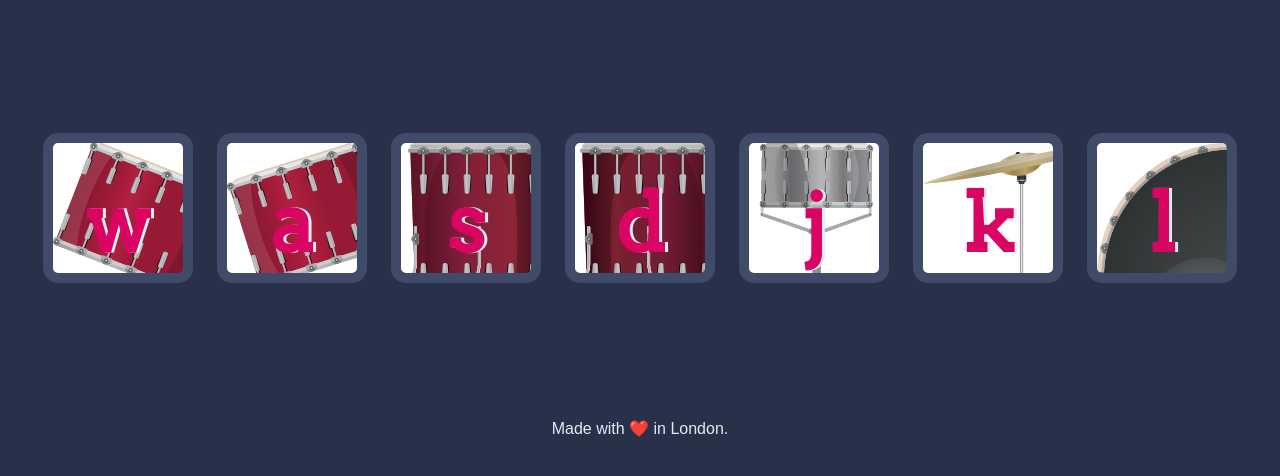
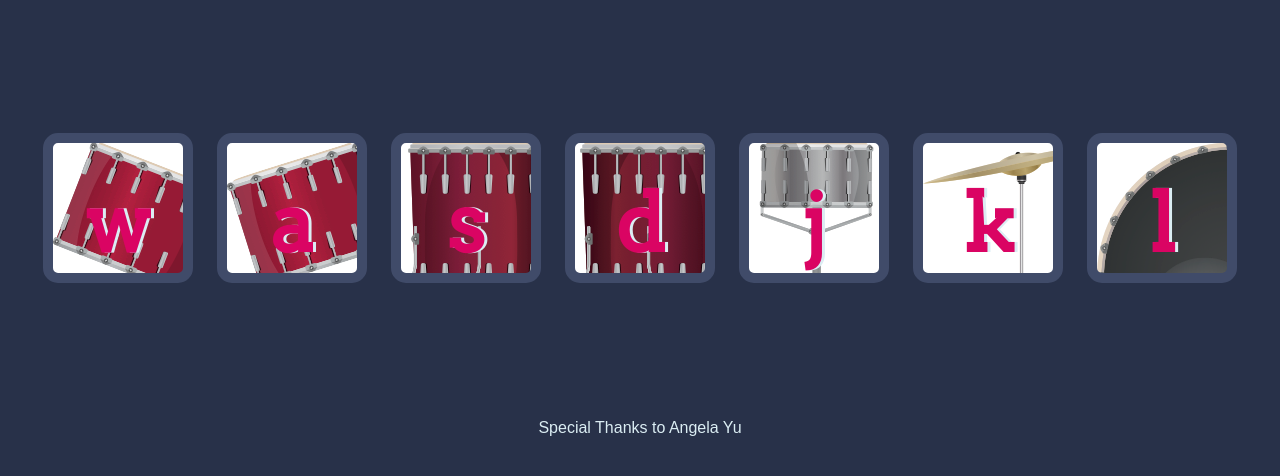
Before and after one commit to josephuche1/Drum-Kit, a plain HTML site: page index.html in a window 1280 px wide. Shown: the part 156-632 px from the top of the page. Drawn offline with Linux system fonts and the light colour scheme.

Commit message:
edited html file

```diff
--- a/index.html
+++ b/index.html
@@ -23,7 +23,7 @@
 
 
   <footer>
-    Made with ❤️ in London.
+    Special Thanks to Angela Yu
   </footer>
   <script src="./index.js" charset="utf-8"></script>
 </body>
```
